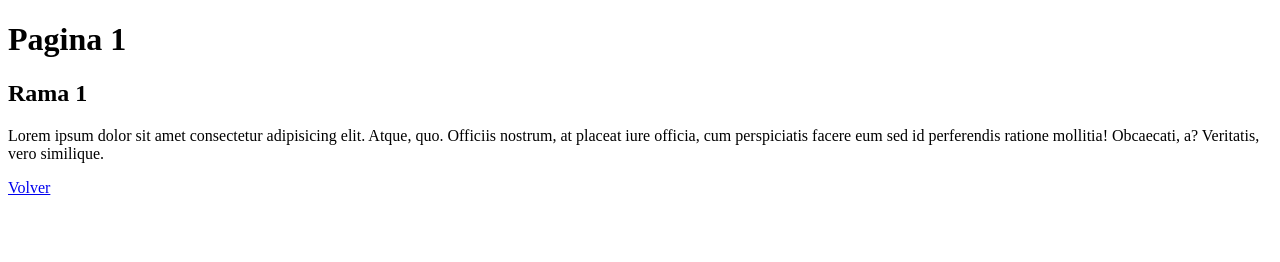
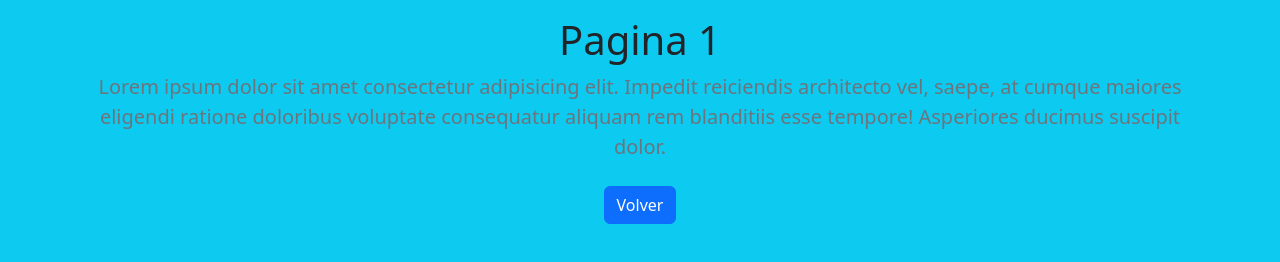
Before and after one commit to JoaJara21/Tarea03, a plain HTML site: page pagina_1.html in a window 1280 px wide. Drawn offline with nearby package versions, Linux system fonts and the light colour scheme.

Commit message:
Se agregan estilos Boostrap a las paginas

```diff
--- a/pagina_1.html
+++ b/pagina_1.html
@@ -5,11 +5,20 @@
     <meta http-equiv="X-UA-Compatible" content="IE=edge">
     <meta name="viewport" content="width=device-width, initial-scale=1.0">
     <title>Document</title>
+    <!-- CSS only -->
+    <link href="https://cdn.jsdelivr.net/npm/bootstrap@5.2.3/dist/css/bootstrap.min.css" rel="stylesheet" integrity="sha384-rbsA2VBKQhggwzxH7pPCaAqO46MgnOM80zW1RWuH61DGLwZJEdK2Kadq2F9CUG65" crossorigin="anonymous">
 </head>
-<body>
-    <h1>Pagina 1</h1>
-    <h2>Rama 1</h2>
-    <p>Lorem ipsum dolor sit amet consectetur adipisicing elit. Atque, quo. Officiis nostrum, at placeat iure officia, cum perspiciatis facere eum sed id perferendis ratione mollitia! Obcaecati, a? Veritatis, vero similique.</p>
-    <a href="index.html">Volver</a>
+<body class="p-3 mb-2 bg-info text-dark">
+    <main role="main">
+        <section class="jumbotron text-center">
+          <div class="container">
+            <h1 class="jumbotron-heading">Pagina 1</h1>
+            <p class="lead text-muted">Lorem ipsum dolor sit amet consectetur adipisicing elit. Impedit reiciendis architecto vel, saepe, at cumque maiores eligendi ratione doloribus voluptate consequatur aliquam rem blanditiis esse tempore! Asperiores ducimus suscipit dolor.</p>
+            <p>
+              <a href="index.html" class="btn btn-primary my-2">Volver</a>
+            </p>
+          </div>
+        </section>
+    </main>
 </body>
 </html>
```
Also changed, not shown: index.html (+17 -4 lines), pagina_2.html (+14 -5 lines).
